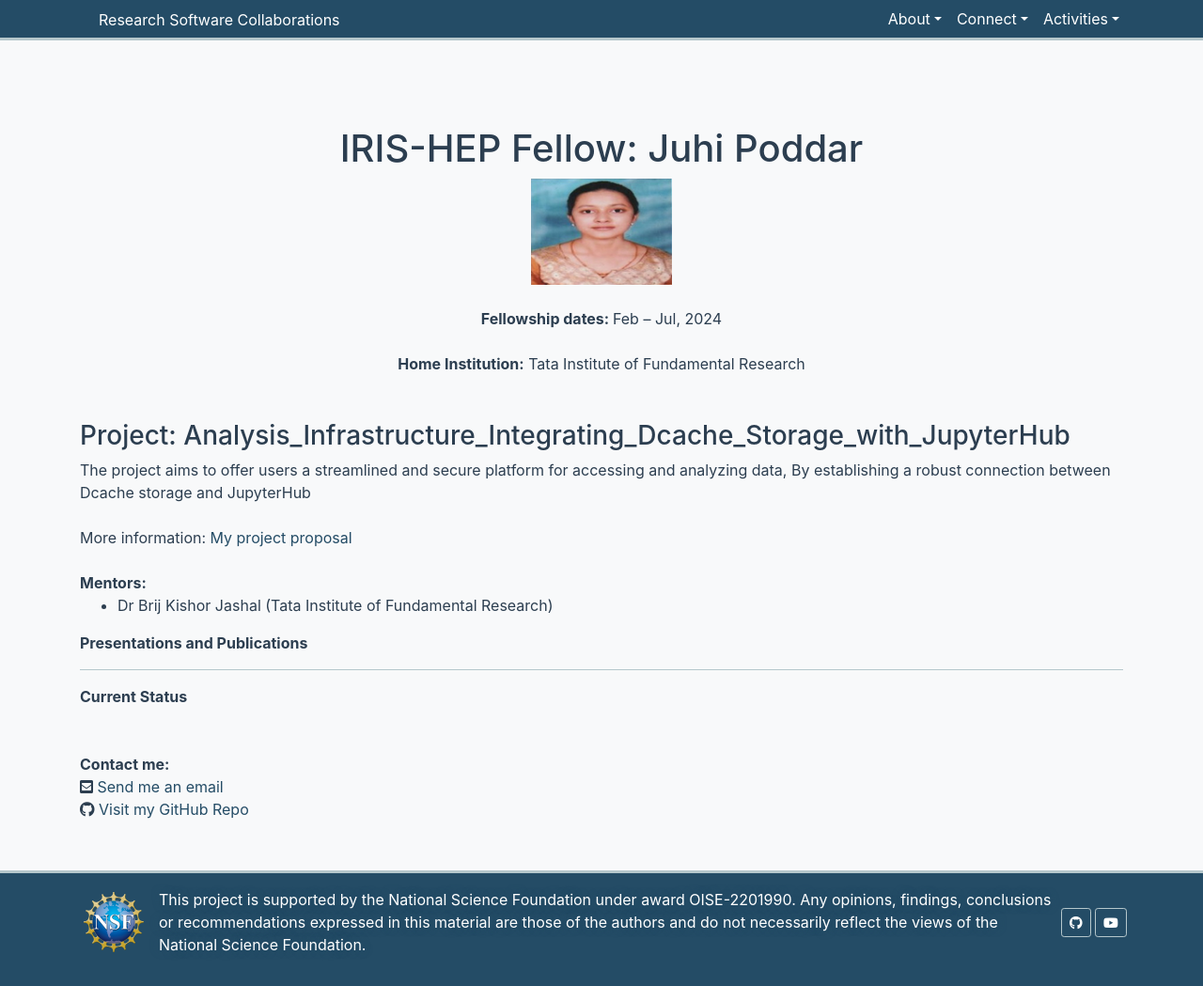
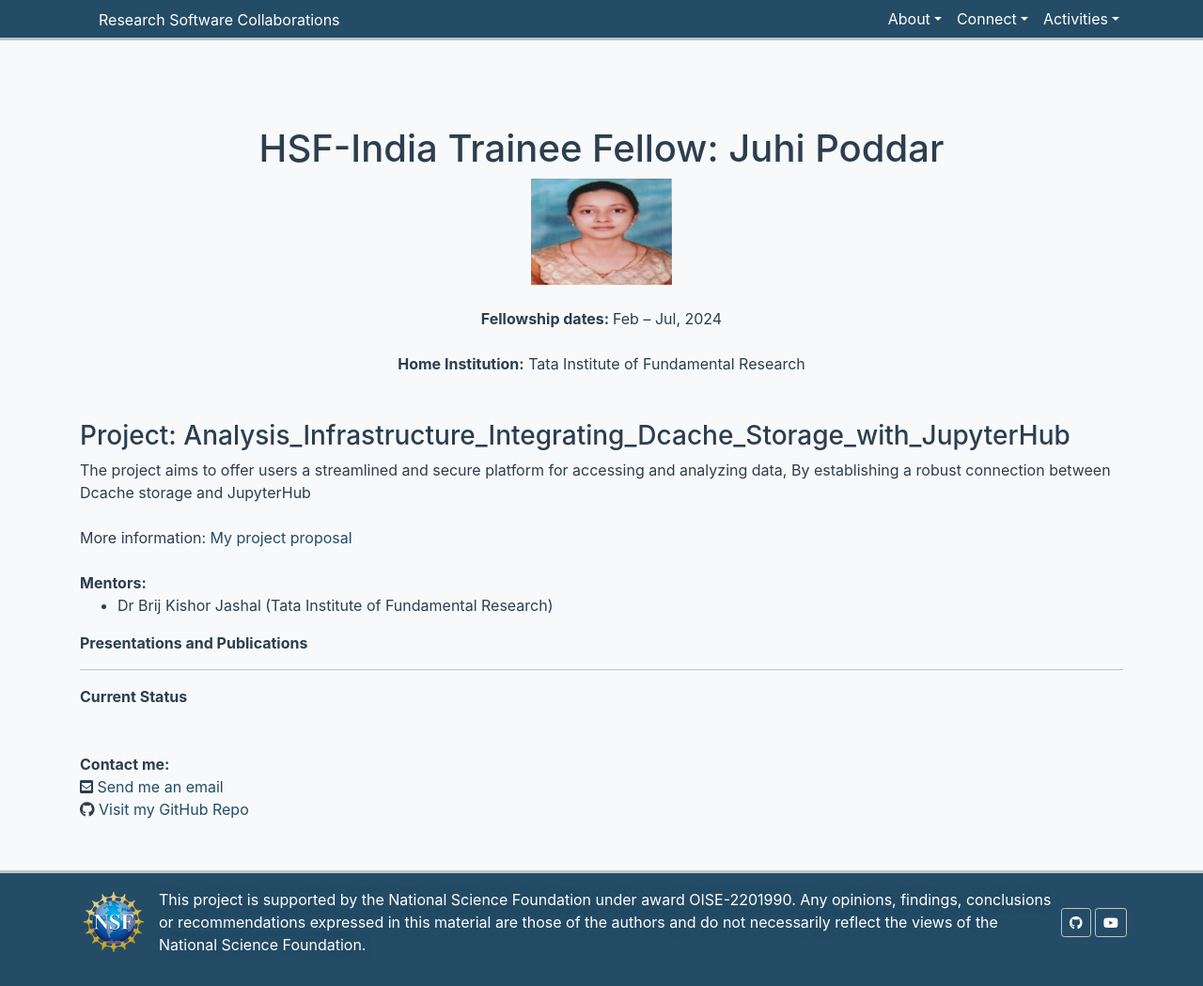
Before and after one commit to research-software-collaborations/research-software-collaborations.github.io, a Jekyll site: the page built from pages/trainees/JuhiPoddar.md, in a window 1280 px wide and 1049 px high. Shown: the whole window at 94% size. Built offline with Jekyll 4.4.1, drawn with Linux system fonts in a browser that asks for light colours; cached includes are drawn as plain includes.

Commit message:
Update fellow.html

```diff
--- a/_layouts/fellow.html
+++ b/_layouts/fellow.html
@@ -8,7 +8,7 @@
 
       <div>
         <br>
-        <center><h1>IRIS-HEP Fellow: {{ page.myname }}</h1>
+        <center><h1>HSF-India Trainee Fellow: {{ page.myname }}</h1>
 
           <img src="{{page.photo}}" width="150px">
           <br>
```
